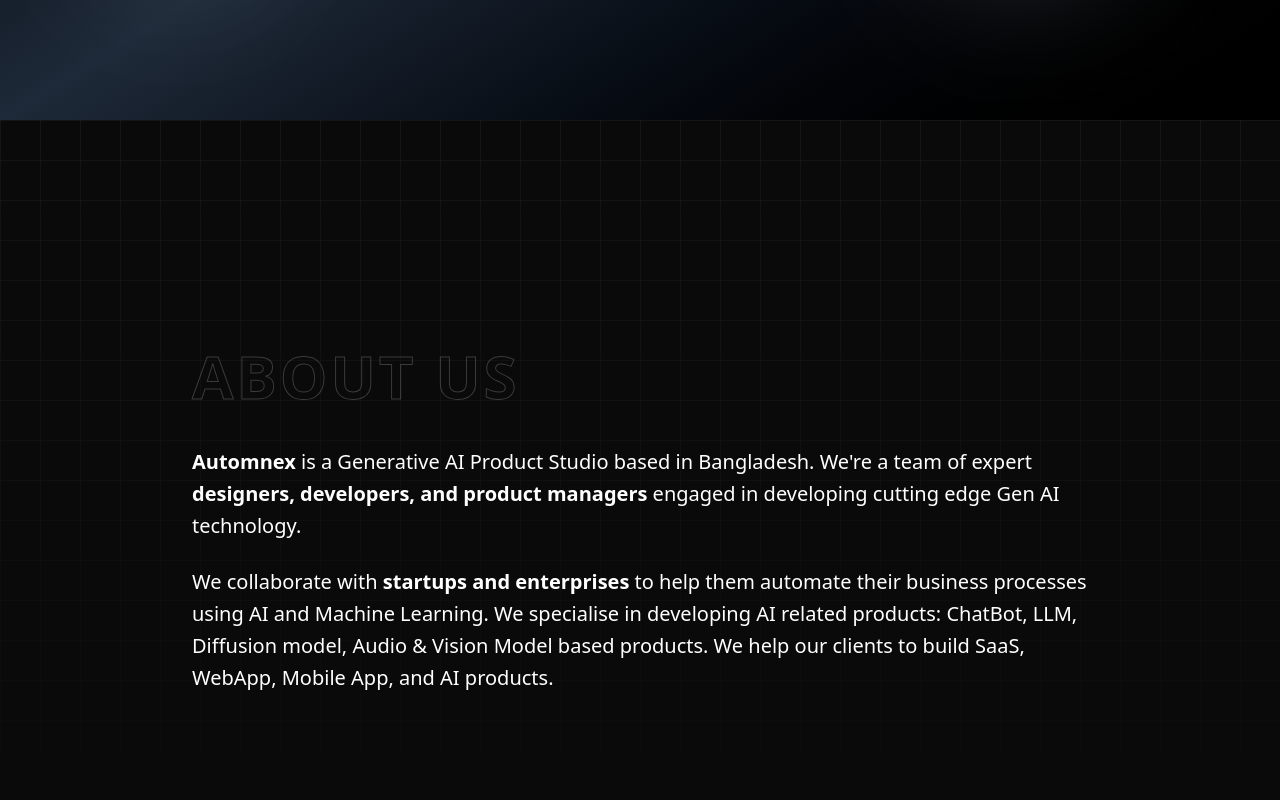
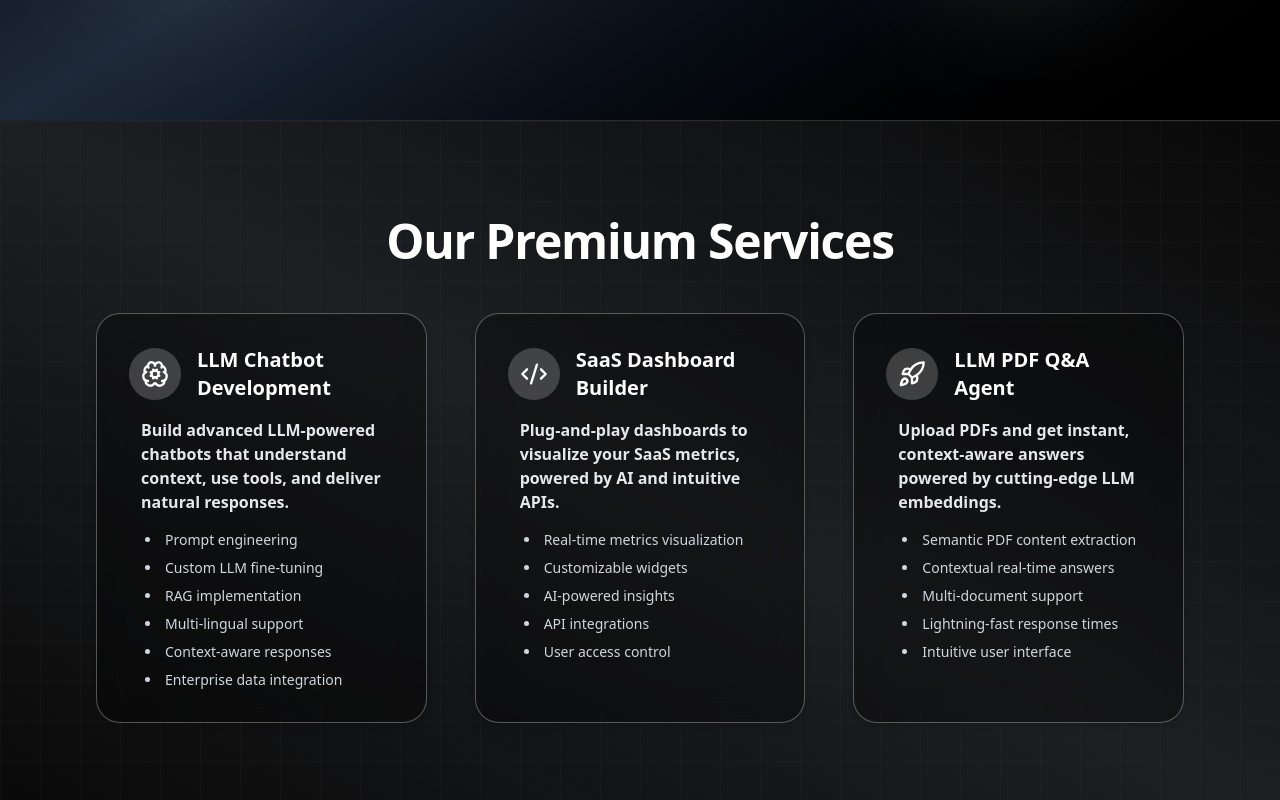
Before and after one commit to Tamim-369/automnex, a Next.js app: page / in a window 1280 px wide. Shown: the part 680-1480 px from the top of the page. Built offline with nearby package versions, Linux system fonts and the light colour scheme.

Commit message:
adding services section

```diff
--- a/app/page.tsx
+++ b/app/page.tsx
@@ -1,5 +1,6 @@
 import About from '@/components/sections/About'
 import Hero from '@/components/sections/Hero'
+import Services from '@/components/sections/Services'
 import { Button } from '@/components/ui/button'
 import { ArrowRight } from 'lucide-react'
 import React from 'react'
@@ -8,6 +9,7 @@
   return (
     <>
       <Hero />
+      <Services />
       <About />
     </>
 
--- a/components/Navbar.tsx
+++ b/components/Navbar.tsx
@@ -48,9 +48,9 @@
       </div>
 
       {/* Navbar */}
-      <nav className={`fixed top-6 left-1/2 -translate-x-1/2 z-50 transition-all duration-500 w-[95%] max-w-[1440px] xl:w-9/12 ${isScrolled ? 'top-4 scale-95' : 'top-6 scale-100'}`}>
-        <div className="mx-auto w-full px-2 sm:px-4 md:px-6">
-          <div className="group relative overflow-hidden rounded-2xl border border-white/10 bg-white/5 px-4 py-3 backdrop-blur-2xl transition-all duration-300 hover:bg-white/10 hover:border-white/20 hover:shadow-2xl hover:shadow-white/10">
+      <nav className={`fixed  left-1/2 -translate-x-1/2 z-50 transition-all duration-500  ${isScrolled ? 'w-full sm:w-[95%] xl:w-10/12 top-0 sm:top-3' : 'top-3 md:top-6 w-[95%] max-w-[1440px] xl:w-9/12'}`}>
+        <div className="mx-auto w-full">
+          <div className={`group relative overflow-hidden ${isScrolled ? "rounded-none sm:rounded-2xl" : "rounded-2xl"}  border border-white/10 bg-white/5 px-4 py-3 backdrop-blur-2xl transition-all duration-300 hover:bg-white/10 hover:border-white/20 hover:shadow-2xl hover:shadow-white/10`}>
             <div className="absolute inset-0 -translate-x-full bg-gradient-to-r from-transparent via-white/10 to-transparent transition-transform duration-700 group-hover:translate-x-full" />
             <div className="relative flex flex-wrap items-center justify-between gap-4">
               {/* Logo */}
--- /dev/null
+++ b/components/sections/Services.tsx
@@ -0,0 +1,99 @@
+'use client';
+
+import { BrainCog, Code2, Rocket } from 'lucide-react';
+
+const services = [
+    {
+        icon: <BrainCog className="w-7 h-7 text-white" />,
+        title: 'LLM Chatbot Development',
+        description:
+            'Build advanced LLM-powered chatbots that understand context, use tools, and deliver natural responses.',
+        features: [
+            'Prompt engineering',
+            'Custom LLM fine-tuning',
+            'RAG implementation',
+            'Multi-lingual support',
+            'Context-aware responses',
+            'Enterprise data integration',
+        ],
+    },
+    {
+        icon: <Code2 className="w-7 h-7 text-white" />,
+        title: 'SaaS Dashboard Builder',
+        description:
+            'Plug-and-play dashboards to visualize your SaaS metrics, powered by AI and intuitive APIs.',
+        features: [
+            'Real-time metrics visualization',
+            'Customizable widgets',
+            'AI-powered insights',
+            'API integrations',
+            'User access control',
+        ],
+    },
+    {
+        icon: <Rocket className="w-7 h-7 text-white" />,
+        title: 'LLM PDF Q&A Agent',
+        description:
+            'Upload PDFs and get instant, context-aware answers powered by cutting-edge LLM embeddings.',
+        features: [
+            'Semantic PDF content extraction',
+            'Contextual real-time answers',
+            'Multi-document support',
+            'Lightning-fast response times',
+            'Intuitive user interface',
+        ],
+    },
+];
+
+export default function Services() {
+    return (
+        <section
+            id="services"
+            className="relative z-10 py-24 px-6 sm:px-12 lg:px-24 bg-gradient-to-bl from-transparent via-gray-500/20 border-y  to-transparent text-white "
+        >
+            {/* Subtle black & white grid background with very low opacity */}
+            <div
+                className="absolute inset-0 pointer-events-none bg-[url('/grid.svg')] bg-repeat opacity-5"
+                aria-hidden="true"
+            />
+
+            <div className="relative max-w-7xl xl:max-w-6xl mx-auto">
+                <h2 className="text-5xl font-extrabold mb-12 text-center tracking-tight text-white">
+                    Our Premium Services
+                </h2>
+
+                <div className="grid gap-12 md:grid-cols-2 xl:grid-cols-3">
+                    {services.map((service, i) => (
+                        <div
+                            key={i}
+                            className="group relative rounded-3xl bg-black/30 backdrop-blur-lg border border-white/30 p-8 shadow-md transition-transform duration-300 hover:scale-[1.03] hover:shadow-xl cursor-pointer"
+                        >
+                            <div className="flex items-center space-x-4 ">
+                                <div className="p-3 rounded-full bg-white/20">
+                                    {service.icon}
+                                </div>
+                                <h3 className="text-xl font-bold text-white">{service.title}</h3>
+                            </div>
+                            <p className="text-sm sm:text-base font-semibold my-4 px-3 text-gray-200">{service.description}</p>
+
+
+
+                            <ul className="list-disc list-inside space-y-2 text-sm sm:text-sm text-gray-300">
+                                {service.features.map((feature, idx) => (
+                                    <li
+                                        key={idx}
+                                        className="relative pl-4 before:absolute before:left-0 before:top-1/2 before:-translate-y-1/2 "
+                                    >
+                                        {feature}
+                                    </li>
+                                ))}
+                            </ul>
+
+                        </div>
+                    ))}
+
+                </div>
+            </div>
+        </section>
+    );
+}
```
